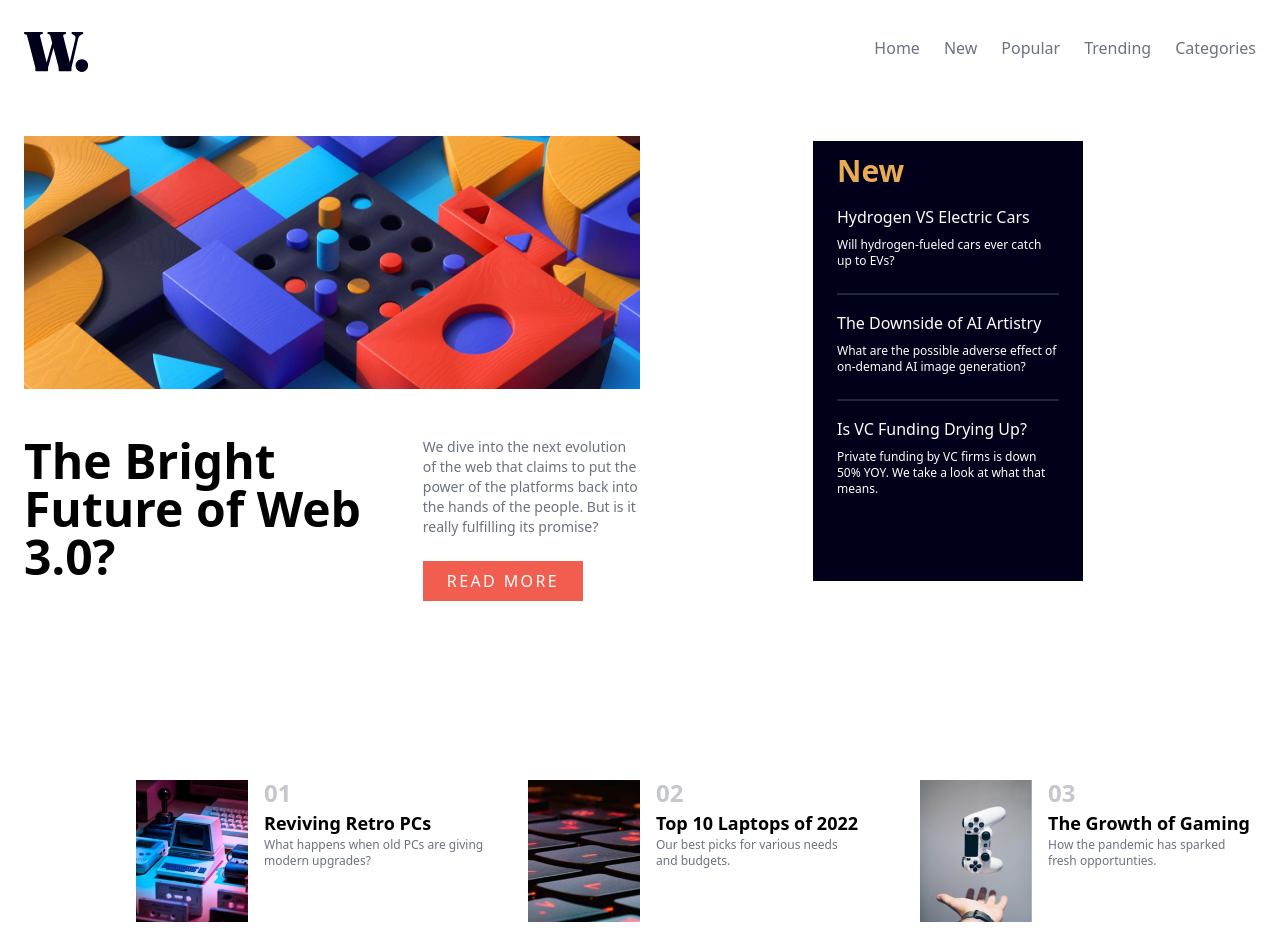
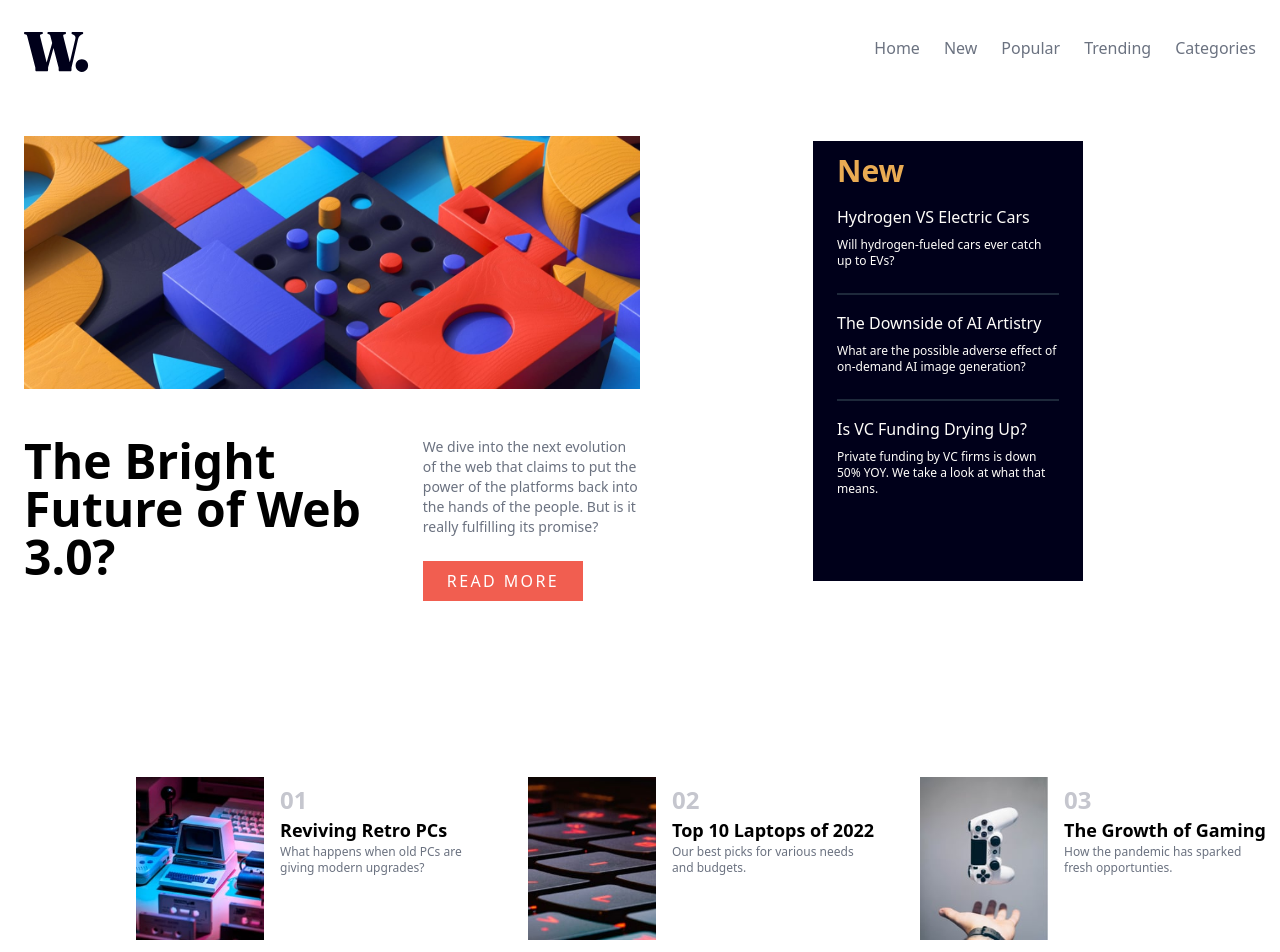
Before and after one commit to OsmanSamar/news-homepage-react, a React (Create React App) app: page / in a window 1280 px wide. Shown: the top 952 px of the page. Built offline with nearby package versions, Linux system fonts and the light colour scheme.

Commit message:
Updated the "w-32 " of img

```diff
--- a/src/components/Testimonails.jsx
+++ b/src/components/Testimonails.jsx
@@ -5,13 +5,15 @@ import Gaming from "../assets/image-gaming-growth.jpg";
 
 const Testimonails = () => {
   return (
-    // max-w-7xl will  xl:max-w-7xl md:max-w-5xl px-2 apply a maximum width to the element on larger screens
-    <div className=" flex items-center justify-between mx-auto mt-10 mb-12   text-left cursor-pointer md:ml-[6vw]   xl:ml-[10vw]   ">
+    <div
+      className=" flex items-center justify-between mx-auto mt-10 mb-12 text-left
+     cursor-pointer md:ml-[6vw]   xl:ml-[10vw]   "
+    >
       {/* Testimonials Container */}
       <div className="flex flex-col  md:flex-row md:space-x-6">
         {/* Retro */}
         <div className=" flex  items-center p-2   md:w-1/3">
-          <img src={Retro} alt="Retro img" className="w-28" />
+          <img src={Retro} alt="Retro img" className="w-32" />
           <div className="flex flex-col ml-4  mb-14">
             <h5 className="text-2xl  font-bold text-grayish-blue">01</h5>
             <h3 className="text-lg font-bold hover:text-soft-red">
@@ -24,7 +26,7 @@ const Testimonails = () => {
         </div>
         {/* Laptop */}
         <div className=" flex  items-center p-2  md:w-1/3">
-          <img src={Laptop} alt="Laptop img" className="w-28" />
+          <img src={Laptop} alt="Laptop img" className="w-32" />
           <div className="flex flex-col ml-4  mb-14">
             <h5 className="text-2xl font-bold text-grayish-blue">02</h5>
             <h3 className="text-lg font-bold hover:text-soft-red">
@@ -37,7 +39,7 @@ const Testimonails = () => {
         </div>
         {/* Gaming */}
         <div className=" flex  items-center p-2   md:w-1/3">
-          <img src={Gaming} alt="Gaming img" className="w-28 " />
+          <img src={Gaming} alt="Gaming img" className="w-32 " />
           <div className="flex flex-col ml-4 mb-14">
             <h5 className="text-2xl font-bold text-grayish-blue">03</h5>
             <h3 className="text-lg font-bold hover:text-soft-red">
```
